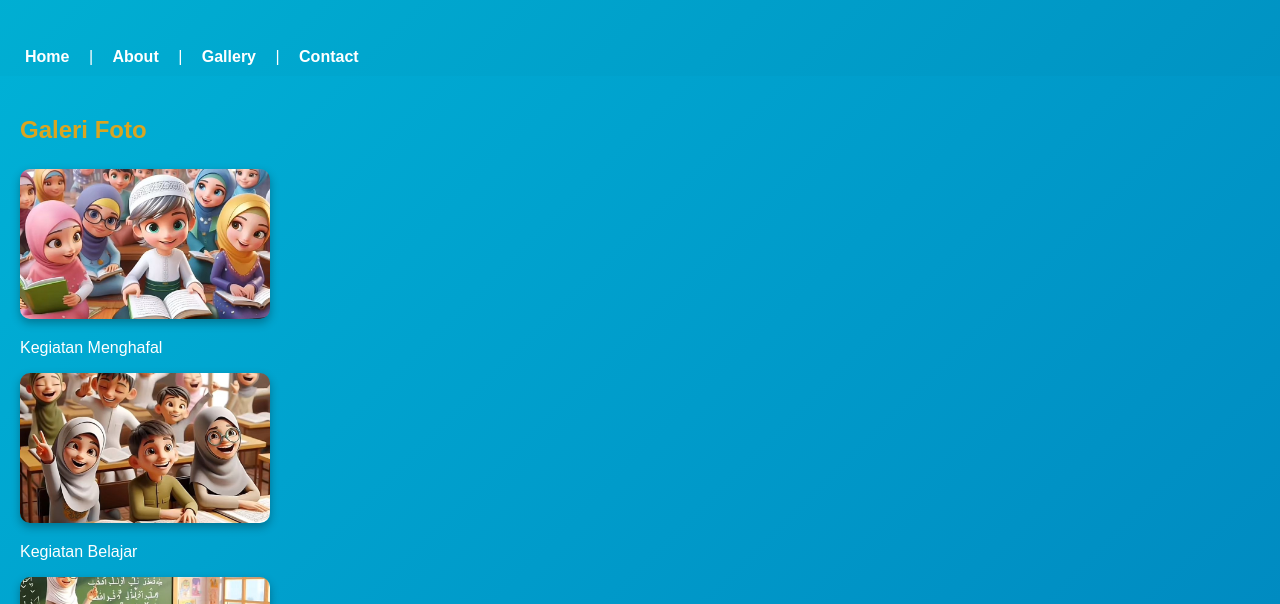
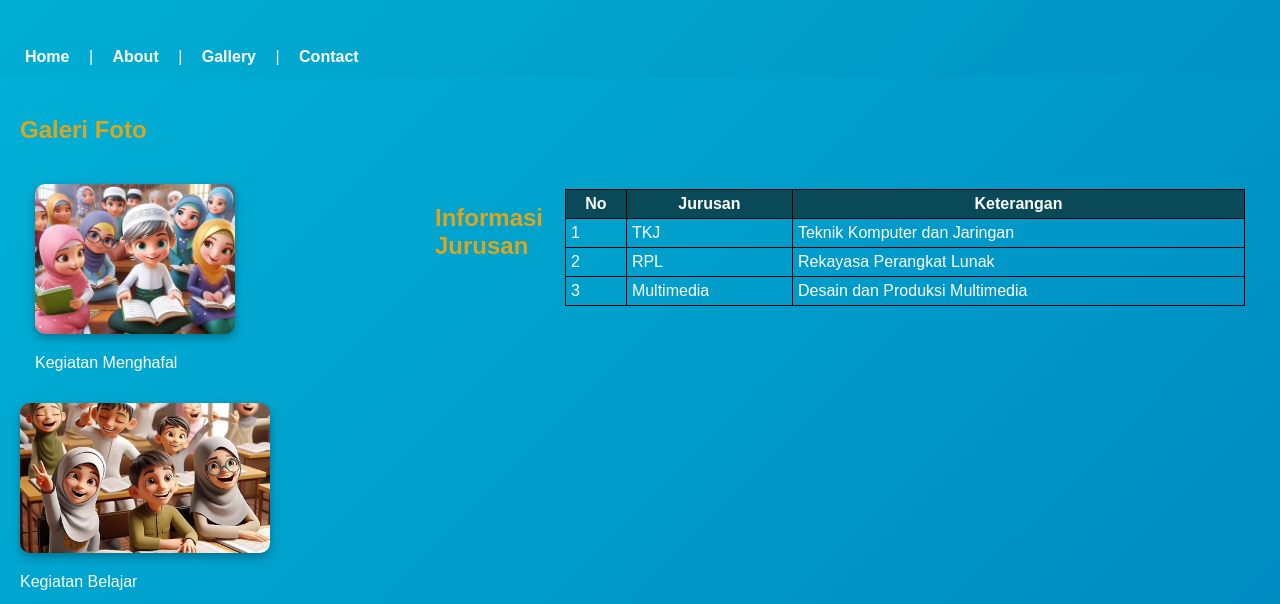
Before and after one commit to nursalsa422-source/SMKBelaNusantara.github.io, a plain HTML site: page gallery.html in a window 1280 px wide. Shown: the part 120-724 px from the top of the page. Drawn offline with Linux system fonts and the light colour scheme.

Commit message:
Add files via upload

```diff
--- a/gallery.html
+++ b/gallery.html
@@ -6,6 +6,40 @@
     <title>Galeri</title>
 
     <style>
+      .kontainer {
+        display: flex;
+        align-items: flex-start;
+        margin-top: 20px;
+        padding: 15px;
+        border-radius: 10px;
+      }
+
+      .kontainer img {
+        margin-right: 15px;
+        width: 200px;
+        margin-right: 200px;
+        border-radius: 10px;
+      }
+
+      .kontainer table,th,td {
+        background-color:transparent;
+        border: 1px solid black;
+        border-collapse: collapse;
+        padding: 5px;
+      }
+
+      th {
+        background-color: #0a4957;
+        color: white;
+
+      }
+
+      table{
+        width: 90%;
+        border-collapse: collapse;
+        margin-top: 5px;
+      }
+
       body {
           font-family: 'poppins', sans-serif;
           background: linear-gradient(135deg, #00b4d8, #0077b6);
@@ -97,18 +131,49 @@
     <a href="gallery.html">Gallery</a> |
     <a href="contact.html">Contact</a>
 </nav>
+
 <!-- Galeri Foto -->
  <section class="section">
     <h2>Galeri Foto</h2>
     <div class="section">
+      <div class="kontainer">
+        <div>
           <img src="pw images 1.jpg" alt="Kegiatan Menghafal">
           <p>Kegiatan Menghafal</p>
+        </div>
+        <h2>Informasi Jurusan</h2>
+
+   <table>
+    <tr>
+      <th style="width: 50px;">No</th>
+      <th>Jurusan</th>
+      <th>Keterangan</th>
+    </tr>
+    <tr>
+      <td style="width: auto;">1</td>
+      <td>TKJ</td>
+      <td>Teknik Komputer dan Jaringan</td>
+    </tr>
+    <tr>
+      <td style="width: auto;">2</td>
+      <td>RPL</td>
+      <td>Rekayasa Perangkat Lunak</td>
+    </tr>
+    <tr></tr>
+      <td style="width: auto;">3</td>
+      <td>Multimedia</td>
+      <td>Desain dan Produksi Multimedia</td>
+    </tr>
+   </table>
+</div>
         <img src="pw images 2.jpg" alt="Kegiatan Belajar">
         <p>Kegiatan Belajar</p>
         <img src="pw images 3.jpg" alt="Kegiatan Praktek">
         <p>Kegiatan Praktek</p>
     </div>
  </section>
+
+
 
  <!-- Galeri Video -->
   <section class="section">
```
Lines whose indentation alone changed are shown as unchanged.
